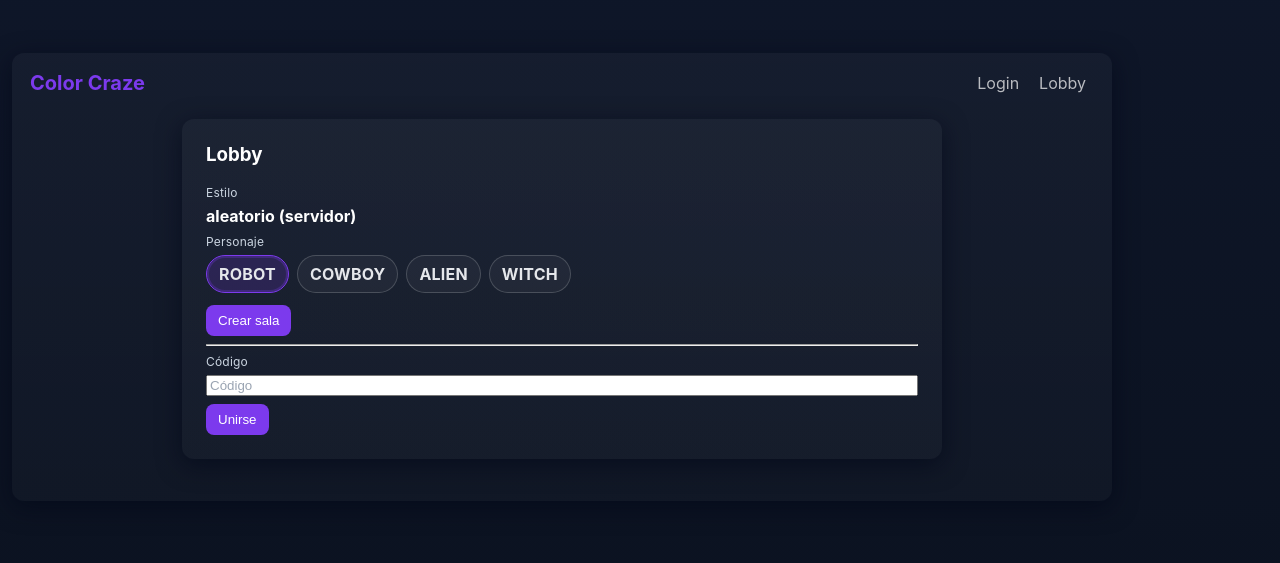
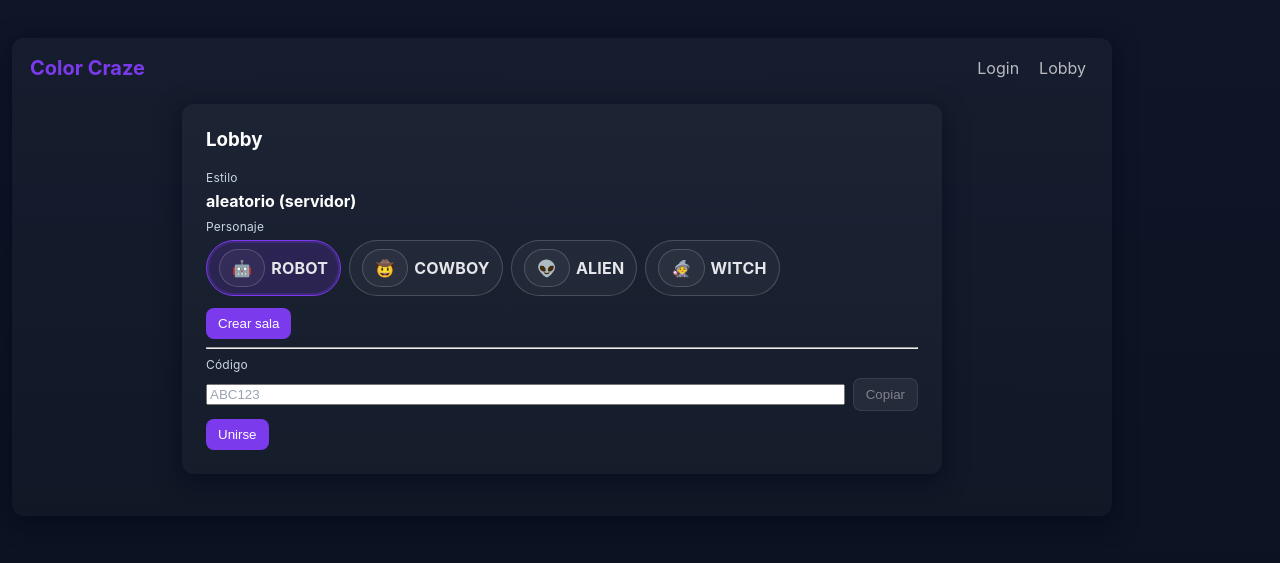
Before and after one commit to AllanContreras/Color-Craze, a React (Vite) app in the folder frontend/: page /lobby in a window 1280 px wide. Shown: the part 147-710 px from the top of the page. Built offline with nearby package versions, Linux system fonts and the light colour scheme.

Commit message:
Frontend UX polish: avatar emojis, join code copy + uppercase, password visibility toggle, .btn-secondary and .error styles; build verified

```diff
--- a/frontend/src/pages/Lobby.jsx
+++ b/frontend/src/pages/Lobby.jsx
@@ -16,6 +16,7 @@ export default function Lobby(){
   const [usedColors, setUsedColors] = useState([])
   const [playersInRoom, setPlayersInRoom] = useState([])
   const [joinCountdown, setJoinCountdown] = useState(null)
+  const [copied, setCopied] = useState(false)
   const stompRef = useRef(null)
   const playerIdRef = useRef(localStorage.getItem('cc_userId') || '')
 
@@ -159,6 +160,26 @@ export default function Lobby(){
 
   // Theme is now server-random; no manual apply needed
 
+  const avatarEmoji = (a) => {
+    switch((a||'').toUpperCase()){
+      case 'ROBOT': return '🤖'
+      case 'COWBOY': return '🤠'
+      case 'ALIEN': return '👽'
+      case 'WITCH': return '🧙‍♀️'
+      default: return '🎮'
+    }
+  }
+
+  const copyCode = async () => {
+    try{
+      await navigator.clipboard.writeText(code)
+      setCopied(true)
+      setTimeout(()=>setCopied(false), 1200)
+    }catch{
+      // ignore
+    }
+  }
+
   return (
     <div className="page-section">
       <div className="card card-lg">
@@ -175,7 +196,7 @@ export default function Lobby(){
           {['ROBOT','COWBOY','ALIEN','WITCH'].map(a => (
             <label key={a} className="radio-pill">
               <input type="radio" name="avatar" value={a} checked={avatar===a} onChange={()=>setAvatar(a)} />
-              <span>{a}</span>
+              <span><span style={{marginRight:6}}>{avatarEmoji(a)}</span>{a}</span>
             </label>
           ))}
         </div>
@@ -203,7 +224,10 @@ export default function Lobby(){
       <hr />
       <div className="form-row">
         <label className="form-label">Código</label>
-        <input value={code} onChange={e=>setCode(e.target.value)} placeholder="Código" />
+        <div style={{display:'flex', gap:8, alignItems:'center'}}>
+          <input style={{flex:1}} value={code} maxLength={6} onChange={e=>setCode(e.target.value.toUpperCase())} placeholder="ABC123" autoCapitalize="characters" />
+          <button type="button" className="btn-secondary" onClick={copyCode} disabled={!code || code.length!==6}>{copied ? 'Copiado' : 'Copiar'}</button>
+        </div>
       </div>
       {/* Show join or update depending on membership */}
       <div className="form-actions">
--- a/frontend/src/pages/Login.jsx
+++ b/frontend/src/pages/Login.jsx
@@ -9,6 +9,7 @@ export default function Login(){
   const [guestNick, setGuestNick] = useState('')
   const [loading, setLoading] = useState(false)
   const [error, setError] = useState(null)
+  const [showPwd, setShowPwd] = useState(false)
 
   const guest = async () => {
     setLoading(true); setError(null)
@@ -43,11 +44,14 @@ export default function Login(){
         <form onSubmit={submit} className="form-grid">
           <div className="form-row">
             <label className="form-label">Email</label>
-            <input placeholder="tucorreo@ejemplo.com" value={email} onChange={e=>setEmail(e.target.value)} />
+            <input type="email" autoComplete="email" placeholder="tucorreo@ejemplo.com" value={email} onChange={e=>setEmail(e.target.value)} />
           </div>
           <div className="form-row">
             <label className="form-label">Contraseña</label>
-            <input placeholder="••••••••" type="password" value={password} onChange={e=>setPassword(e.target.value)} />
+            <div style={{display:'flex', gap:8, alignItems:'center'}}>
+              <input style={{flex:1}} placeholder="••••••••" type={showPwd ? 'text' : 'password'} autoComplete="current-password" value={password} onChange={e=>setPassword(e.target.value)} />
+              <button type="button" className="btn-secondary" onClick={()=>setShowPwd(s=>!s)}>{showPwd ? 'Ocultar' : 'Ver'}</button>
+            </div>
           </div>
           <div className="form-actions">
             <button type="submit" disabled={loading}>Entrar</button>
@@ -64,7 +68,7 @@ export default function Login(){
             <button onClick={guest} disabled={loading}>Entrar como invitado</button>
           </div>
         </div>
-        {error && <div style={{color:'salmon', marginTop:8}}>{error}</div>}
+        {error && <div className="error" style={{marginTop:8}}>{error}</div>}
       </div>
     </div>
   )
--- a/frontend/src/styles.css
+++ b/frontend/src/styles.css
@@ -61,6 +61,12 @@ nav a:hover{ color: white }
 
 button{ padding:8px 12px; background:var(--accent); border:none; color:white; border-radius:8px; cursor:pointer }
 button:disabled{ opacity:0.5; cursor:not-allowed }
+/* Secondary button variant */
+.btn-secondary{ background: rgba(255,255,255,0.12); color:#e5e7eb; border:1px solid rgba(255,255,255,0.18) }
+.btn-secondary:hover{ background: rgba(255,255,255,0.18) }
+
+/* Error text */
+.error{ color:#fca5a5 }
 
 .grid{ display:grid; grid-template-columns: repeat(31, 24px); gap:3px; background: rgba(0,0,0,0.12); padding:6px; border-radius:8px }
 .box{ width:24px; height:24px; border-radius:4px; box-shadow: inset 0 -1px 0 rgba(0,0,0,0.2); }
```
